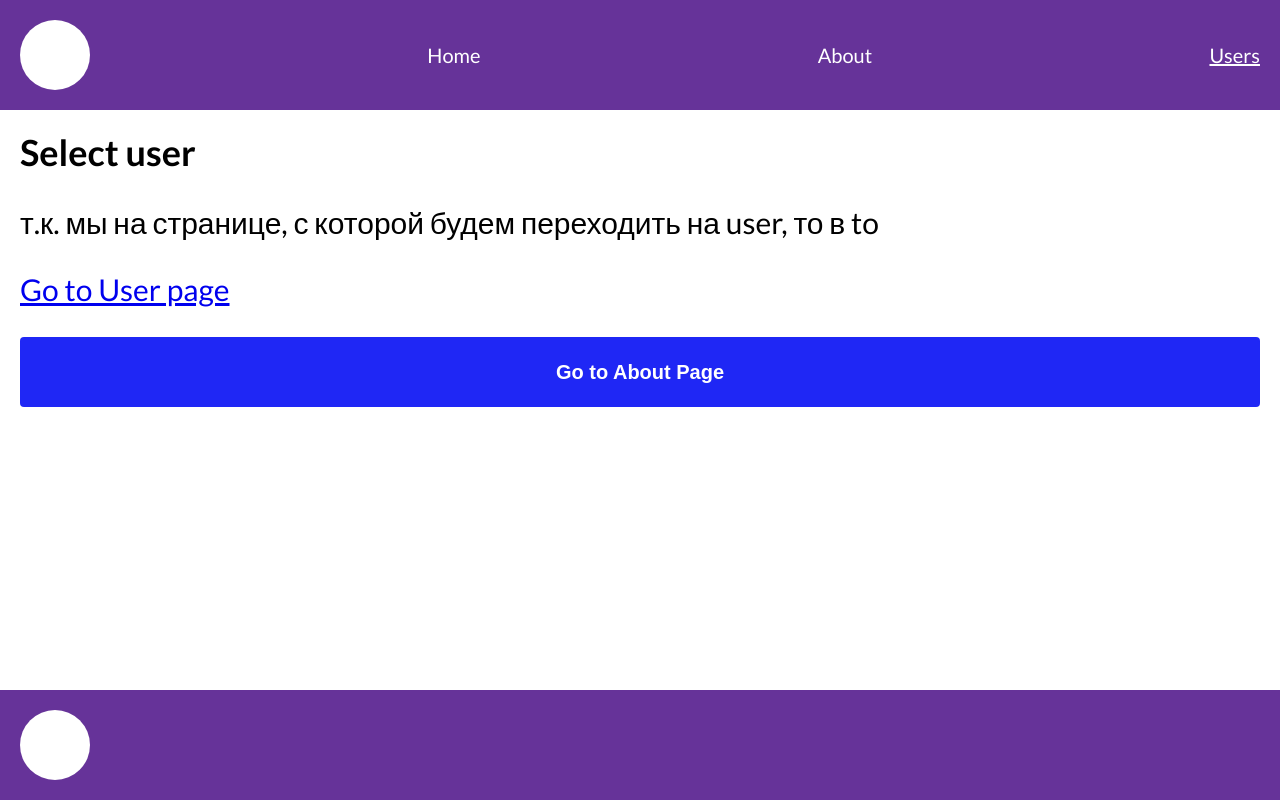
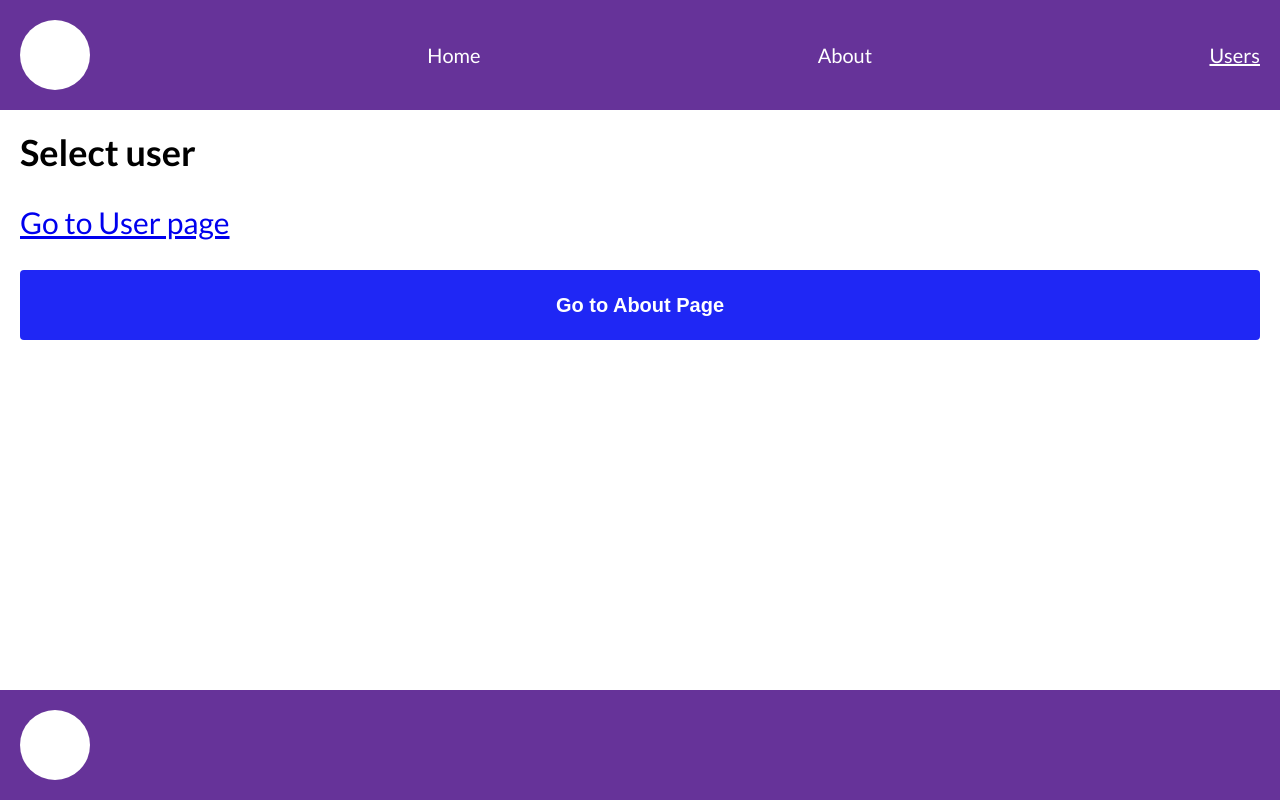
Before and after one commit to Alla-web/React_52m_1_fs_TS, a React (Vite) app: page /users in a window 1280 px wide. Built offline with nearby package versions, Linux system fonts and the light colour scheme.

Commit message:
lesson 13: added comment

```diff
--- a/src/pages/Users/Users.tsx
+++ b/src/pages/Users/Users.tsx
@@ -7,7 +7,8 @@ function Users() {
   return (
     <UsersPage>
       <Title>Select user</Title>
-      т.к. мы на странице, с которой будем переходить на user, то в to
+      {/* т.к. мы на странице, с которой будем переходить на user,
+      то в to можно писать только целевую страницу*/}
       <Link to='user'>Go to User page</Link>
       <Button name="Go to About Page" onClick={()=>{}} />
     </UsersPage>
```
